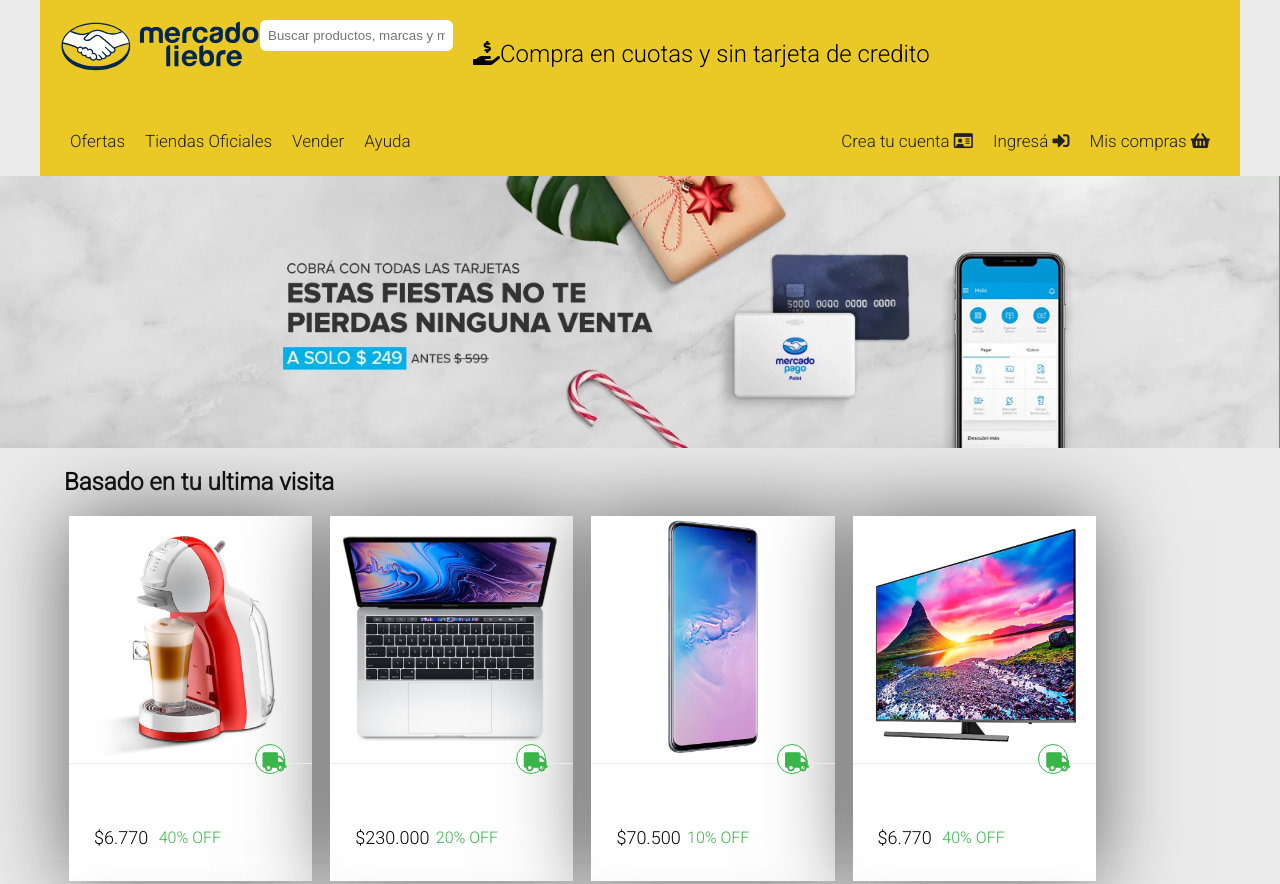
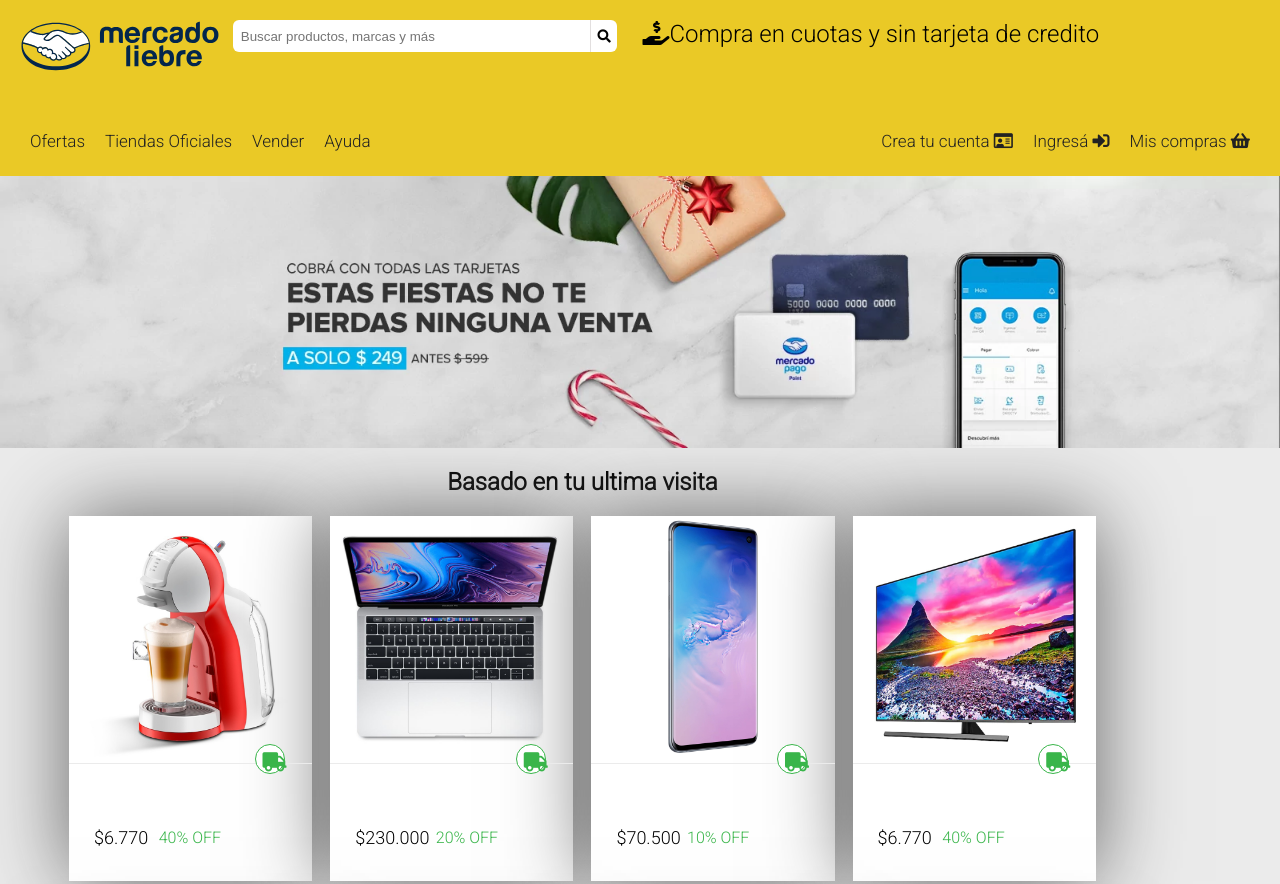
Before and after one commit to BrunoMaiorano/Mercadoliebre, a website: page views/home.html in a window 1280 px wide. Shown: the top 884 px of the page. Drawn offline with Linux system fonts and the light colour scheme; files that its build step writes are made by us from their sources; files whose address does not match are found by name.

Commit message:
arreglos miercoles 11

```diff
--- a/public/css/styles.css
+++ b/public/css/styles.css
@@ -48,7 +48,8 @@
     text-align: center;
     align-items: center;
     margin: 0;
-    padding-bottom: 20px;
+    padding-left: 2vw;
+    padding-bottom: 2vw;
 }
 
 .botonera{
@@ -66,16 +67,31 @@
     padding: 0;
 }
 
-#searchbar{
-    width: 100%;
-    padding: 8px;
-    border: none;
-    border-radius: 6px;
-    margin-bottom: 16px;
+.search-bar-container{
+    display: flex;
+    width: 30vw;
+    margin-left: 1vw;
 }
 
-.header_cuotas{
-    padding: 20px
+#searchbar{
+    width: 50vw;
+    padding: 8px;
+    height: 2rem;
+    border: none;
+    border-bottom-left-radius: 6px;
+    border-top-left-radius: 6px;
+    border-bottom-right-radius: 0px;
+    border-top-right-radius: 0px;
+    margin-bottom: 2px;
+}
+
+.button-search{
+    border: 0;
+    background-color: #fff;
+    border-left: 1px solid rgba(218, 214, 214, 0.763);
+    height: 2rem;
+    border-bottom-right-radius: 6px;
+    border-top-right-radius: 6px;
 }
 
 .burguer-menu {
@@ -125,6 +141,7 @@
 section{
     display: flex;
     flex-wrap: wrap;
+    margin: auto;
 }
 
 article{
@@ -165,7 +182,9 @@
 
 .titulo_seccion{
     text-align: center;
+    width: 90%;
 }
+
 
 .productos{
    width: 90%;
@@ -233,7 +252,7 @@
 
 
 
-@media (min-width: 361px) {
+@media (min-width: 361px ){
     article {
         box-shadow: 0vh 0vh 10vh rgb(100, 100, 100);
         width: calc(50% - 16px);
@@ -331,7 +350,7 @@
 
 @media (min-width: 1260px) {
     header {
-        max-width: 1200px;
+        max-width: 100vw;
         margin: auto;
 
     }
--- a/views/home.html
+++ b/views/home.html
@@ -22,17 +22,15 @@
             <div class="main-header-top-bar">
                 <a href='/'> <img src="images/logo-mercado-liebre.svg" alt="Logo de la empresa" class="ElLogito"></a>
 
-                <form class="localizacion_barra"><input type="textarea" name="searchbar" id="searchbar"
-                        placeholder="Buscar productos, marcas y más" /></form>
+                <div class="search-bar-container">
+                    <input type="textarea" name="searchbar" id="searchbar"
+                        placeholder="Buscar productos, marcas y más" />
+                    <button type="submit" class="button-search"><i class="fas fa-search icon-search"></i></button>
+                </div>
+            </div>
 
                 <h2 class="header_cuotas"> <i class="fas fa-hand-holding-usd"></i>Compra en cuotas y sin tarjeta de
                     credito</h2>
-            </div>
-            <i class="fas fa-magnifying-glass"></i>
-
-            <div>
-                <!--Lugar para la barra de busqueda-->
-            </div>
         </section>
         <nav class="botonera">
             <ul class="left-nav-bar">
@@ -62,7 +60,7 @@
     </section>
 
     <main>
-        <section>
+        <section class="seccion_contenido">
             <h2 class="titulo_seccion">Basado en tu ultima visita</h2>
             <div class="productos">
 
@@ -116,7 +114,7 @@
             </div>
         </section>
 
-        <section>
+        <section class="seccion_contenido">
             <h2 class="titulo_seccion">Seccion de ofertas</h2>
             <div class="productos">
                 <article>
```
